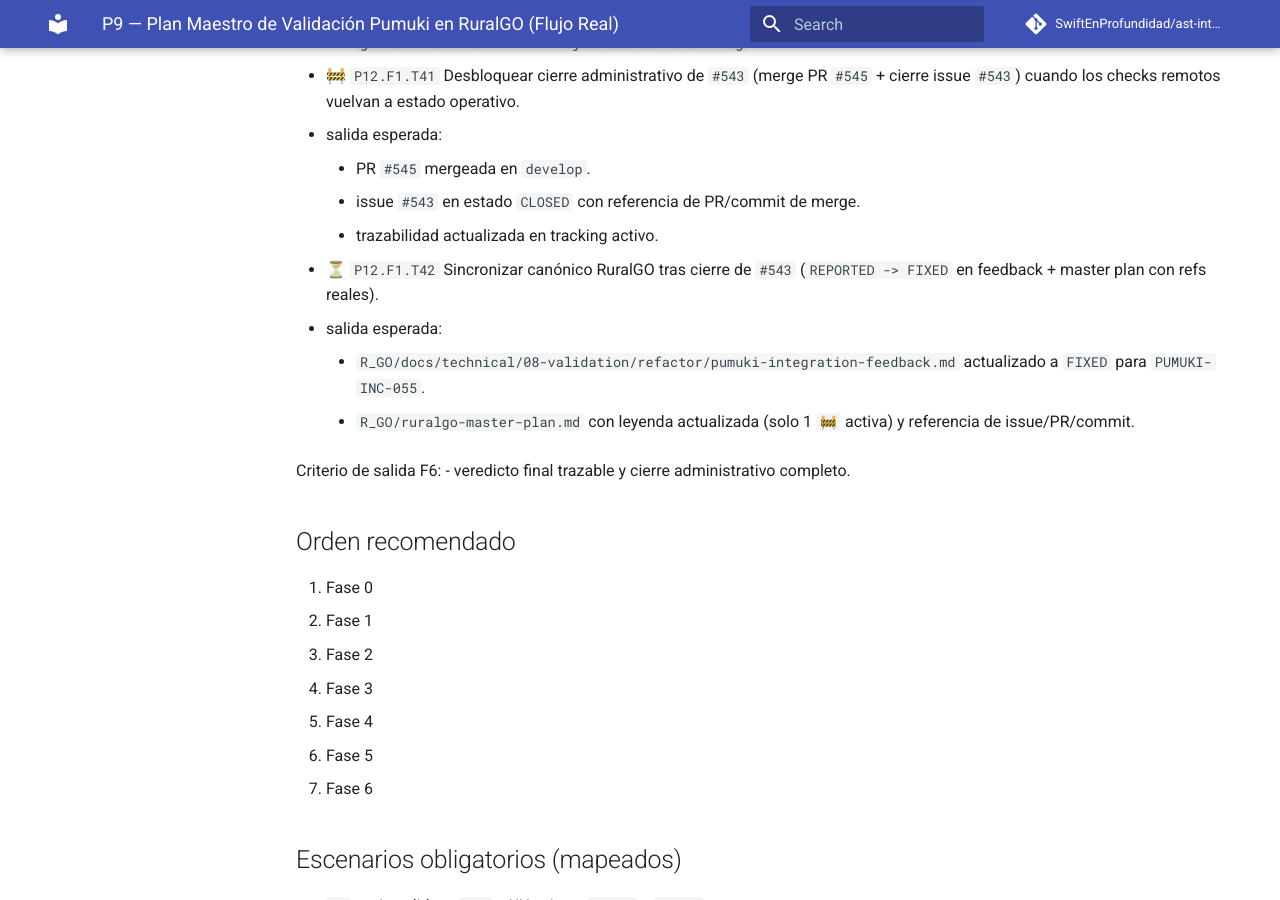
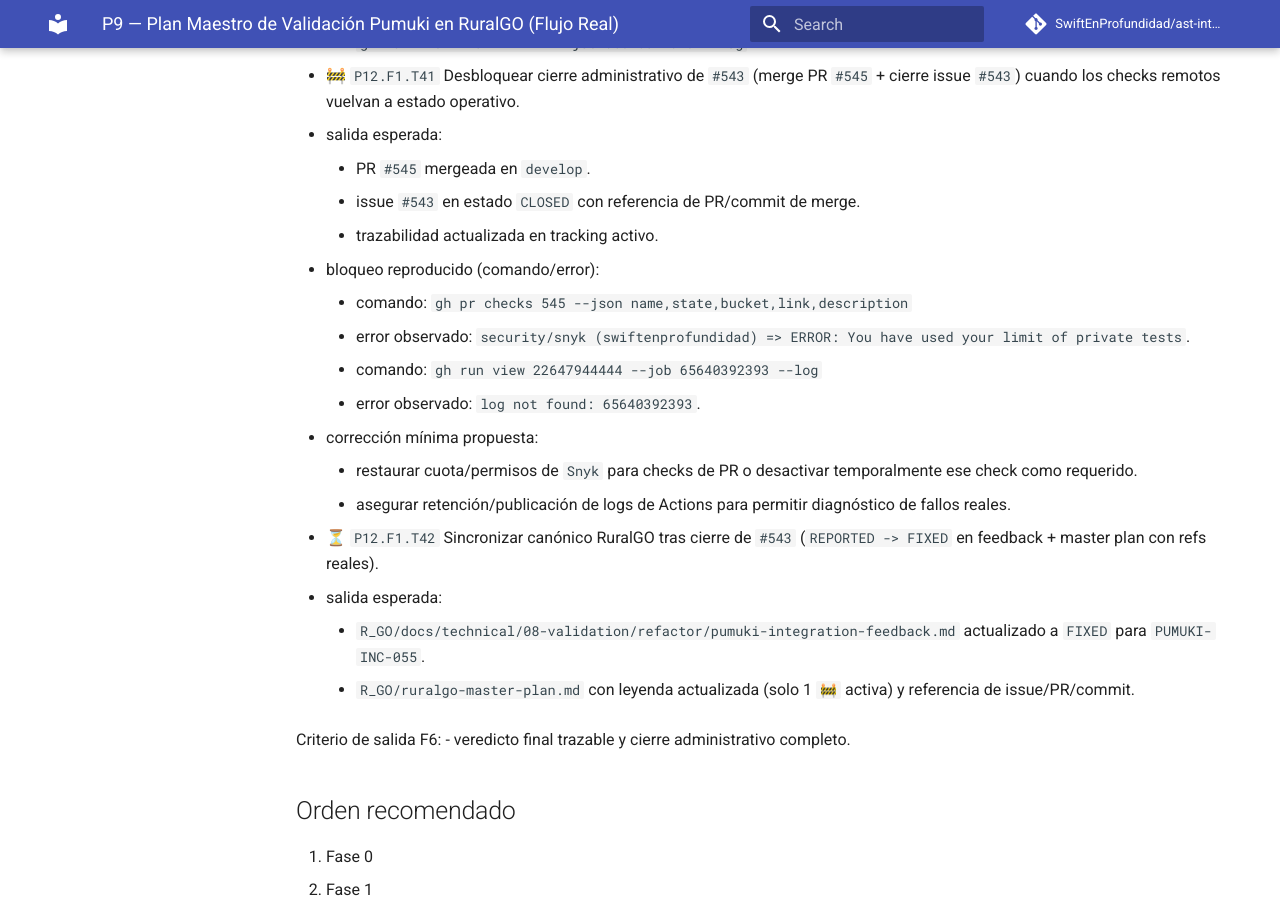
Before and after one commit to SwiftEnProfundidad/ast-intelligence-hooks, an MkDocs documentation site: the page built from docs/seguimiento-completo-validacion-ruralgo-03-03-2026.md, in a window 1280 px wide and 900 px high, scrolled down 45784 px. Built offline with MkDocs 1.6.1 and Material for MkDocs 9.7.7, drawn with Linux system fonts in a browser that asks for light colours; comment, search, counter and statistics services are not loaded.

Commit message:
docs(tracking): add actionable blocker remediation for T41

```diff
--- a/docs/seguimiento-completo-validacion-ruralgo-03-03-2026.md
+++ b/docs/seguimiento-completo-validacion-ruralgo-03-03-2026.md
@@ -1271,6 +1271,14 @@ Criterio de salida F5:
     - PR `#545` mergeada en `develop`.
     - issue `#543` en estado `CLOSED` con referencia de PR/commit de merge.
     - trazabilidad actualizada en tracking activo.
+  - bloqueo reproducido (comando/error):
+    - comando: `gh pr checks 545 --json name,state,bucket,link,description`
+    - error observado: `security/snyk (swiftenprofundidad) => ERROR: You have used your limit of private tests`.
+    - comando: `gh run view 22647944444 --job 65640392393 --log`
+    - error observado: `log not found: 65640392393`.
+  - corrección mínima propuesta:
+    - restaurar cuota/permisos de `Snyk` para checks de PR o desactivar temporalmente ese check como requerido.
+    - asegurar retención/publicación de logs de Actions para permitir diagnóstico de fallos reales.
 
 - ⏳ `P12.F1.T42` Sincronizar canónico RuralGO tras cierre de `#543` (`REPORTED -> FIXED` en feedback + master plan con refs reales).
   - salida esperada:
```
